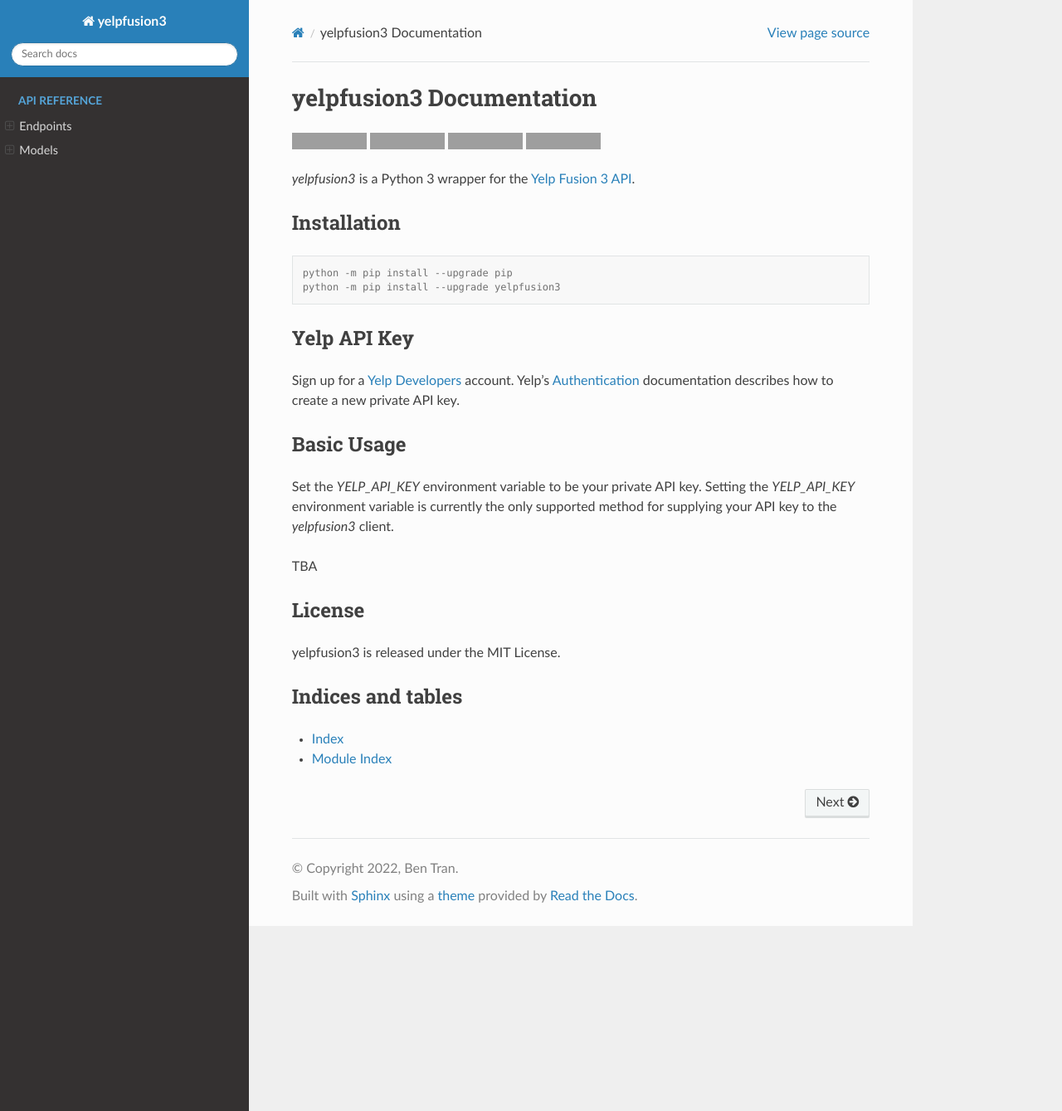
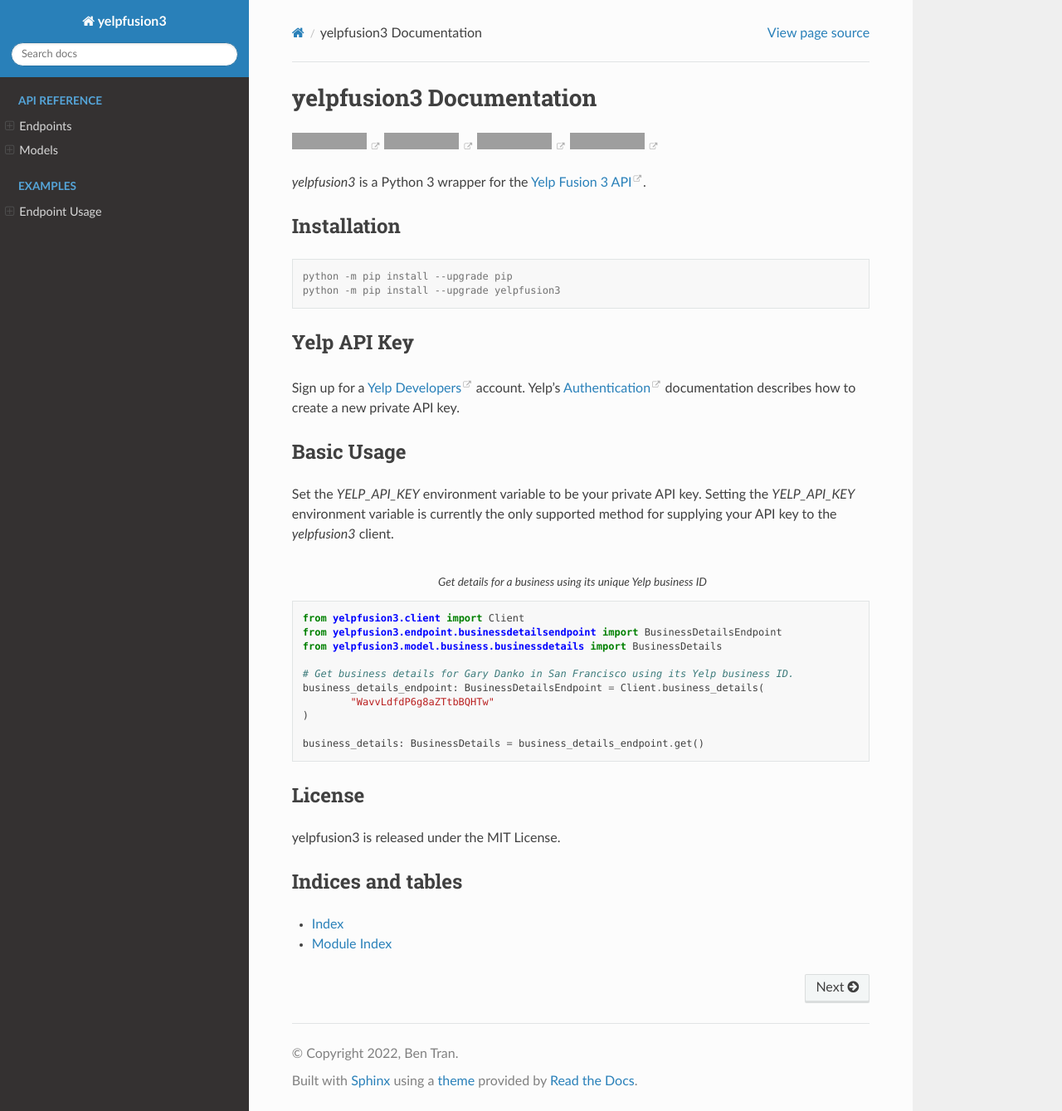
Before and after one commit to BenOnSocial/yelpfusion3, a Sphinx documentation site: the page built from docs/source/index.rst, in a window 1280 px wide and 1339 px high. Shown: the whole window at 83% size. Built offline with Sphinx 7.4.7 and the Read the Docs theme 2.0.0, drawn with Linux system fonts in a browser that asks for light colours; grey boxes are pictures that could not be loaded.

Commit message:
Fix documentation organization and TOC. Added example code. Added GA4 tracking.

```diff
--- a/README.rst
+++ b/README.rst
@@ -41,7 +41,19 @@
 is currently the only supported method for supplying
 your API key to the `yelpfusion3` client.
 
-TBA
+.. code-block:: python
+    :caption: Get details for a business using its unique Yelp business ID
+
+    from yelpfusion3.client import Client
+    from yelpfusion3.endpoint.businessdetailsendpoint import BusinessDetailsEndpoint
+    from yelpfusion3.model.business.businessdetails import BusinessDetails
+
+    # Get business details for Gary Danko in San Francisco using its Yelp business ID.
+    business_details_endpoint: BusinessDetailsEndpoint = Client.business_details(
+            "WavvLdfdP6g8aZTtbBQHTw"
+    )
+
+    business_details: BusinessDetails = business_details_endpoint.get()
 
 License
 -------
--- /dev/null
+++ b/docs/source/api/index.rst
@@ -0,0 +1,4 @@
+.. toctree::
+
+    endpoint
+    model
--- a/docs/source/api/model.rst
+++ b/docs/source/api/model.rst
@@ -1,8 +1,3 @@
-.. toctree::
-   :hidden:
-   :caption: API Reference
-
-
 Models
 ======
 
--- a/docs/source/conf.py
+++ b/docs/source/conf.py
@@ -6,45 +6,47 @@
 import sys
 import os
 
-sys.path.insert(0, os.path.abspath('../../src/'))
+sys.path.insert(0, os.path.abspath("../../src/"))
 
 
 # -- Project information -----------------------------------------------------
 # https://www.sphinx-doc.org/en/master/usage/configuration.html#project-information
 
-project = 'yelpfusion3'
-copyright = '2022, Ben Tran'
-author = 'Ben Tran'
-release = '0.0.1'
+project = "yelpfusion3"
+copyright = "2022, Ben Tran"
+author = "Ben Tran"
+release = "0.0.1"
 
 # -- General configuration ---------------------------------------------------
 # https://www.sphinx-doc.org/en/master/usage/configuration.html#general-configuration
 
 extensions = [
-    'sphinx.ext.autodoc',
+    "sphinx.ext.autodoc",
 ]
 
 templates_path = [
-    '_templates'
+    "_templates"
 ]
 exclude_patterns = [
 ]
 
 
-
 # -- Options for HTML output -------------------------------------------------
 # https://www.sphinx-doc.org/en/master/usage/configuration.html#options-for-html-output
 
-html_theme = 'sphinx_rtd_theme'
+html_theme = "sphinx_rtd_theme"
 html_static_path = []
 
 # See https://sphinx-rtd-theme.readthedocs.io/en/stable/configuring.html for details.
 html_theme_options = {
-    'display_version': True,
-    'prev_next_buttons_location': 'bottom',
-    'collapse_navigation': False,
-    'sticky_navigation': True,
-    'navigation_depth': 3,
-    'includehidden': True,
-    'titles_only': False,
+    "analytics_id": "G-Y2C6FCE080",
+    "analytics_anonymize_ip": True,  # GDPR
+    "display_version": True,
+    "prev_next_buttons_location": "bottom",
+    "style_external_links": True,
+    "collapse_navigation": False,
+    "sticky_navigation": True,
+    "navigation_depth": 3,
+    "includehidden": True,
+    "titles_only": False,
 }
--- /dev/null
+++ b/docs/source/examples/index.rst
@@ -0,0 +1,5 @@
+.. toctree::
+   :hidden:
+   :caption: Examples
+
+   examples
--- a/docs/source/index.rst
+++ b/docs/source/index.rst
@@ -7,3 +6,15 @@
 
 * :ref:`genindex`
 * :ref:`modindex`
+
+.. toctree::
+   :hidden:
+   :caption: API Reference
+
+   api/index
+
+.. toctree::
+   :hidden:
+   :caption: Examples
+
+   examples/index
--- a/docs/source/toc.rst
+++ /dev/null
@@ -1,6 +0,0 @@
-.. toctree::
-   :hidden:
-   :caption: API Reference
-   :glob:
-
-   api/*
```
Also changed, not shown: other parts of docs/source/index.rst (+0 -1 lines), docs/source/examples/examples.rst (added, +41 -0 lines).
